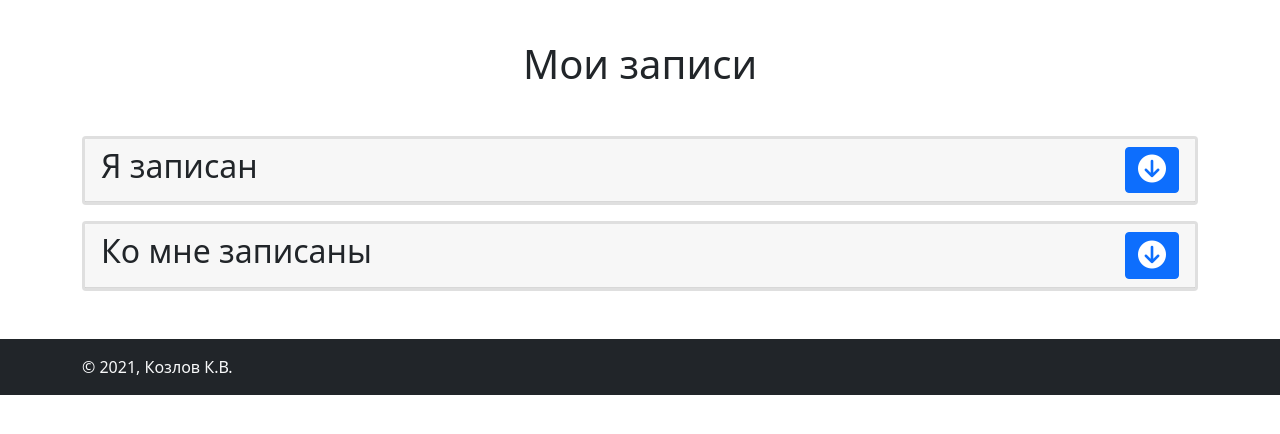
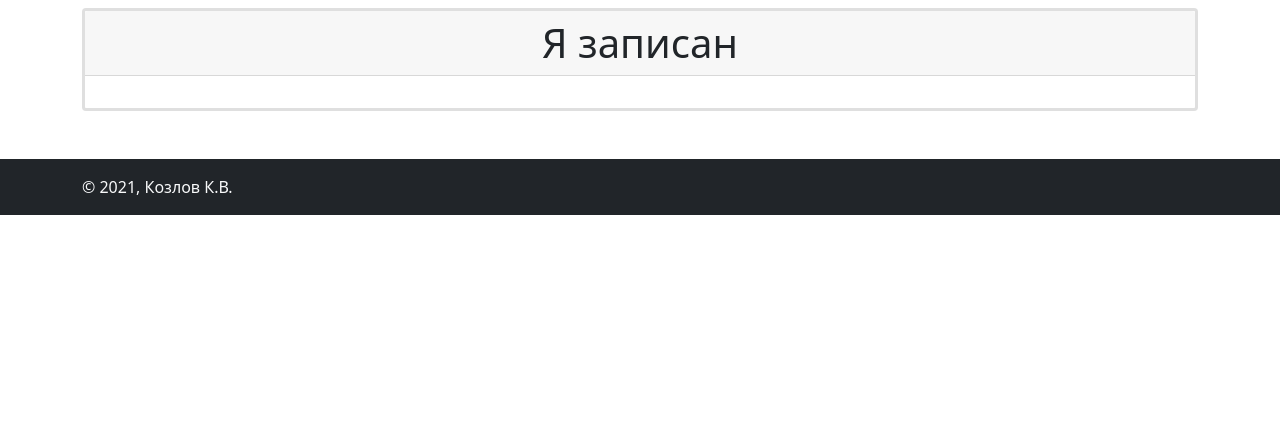
Before and after one commit to KozlovKV/clients-notebook, a Django app: page /service/my/notes/ in a window 1280 px wide. Shown: the part 56-490 px from the top of the page. Run offline with Django 3.2, Linux system fonts and the light colour scheme; the visitor is signed in with stand-in values (Sample User, id 1); data that the repository does not hold is empty; some libraries are stand-ins or nearby versions.

Commit message:
Implement notes body module as me2other (so-so)

```diff
--- a/apps/services_app/templates/my_notes.html
+++ b/apps/services_app/templates/my_notes.html
@@ -5,28 +5,10 @@
 
 
 {% block main_content %}
-<h1 class="text-center m-5">Мои записи</h1>
 <div class="card mt-3 border-3">
-    <div class="card-header d-flex justify-content-between">
-        <h2>Я записан</h2>
-        <button class="btn btn-primary" type="button" data-toggle="collapse" data-target="#me2other">
-            <i class="fs-3 fas fa-arrow-circle-down"></i>
-        </button>
-    </div>
-    <div class="card-body collapse row row-cols-1 g-3" id="me2other">
-        {% include 'base/notes_me2other.html' %}
-    </div>
-</div>
-
-<div class="card mt-3 border-3">
-    <div class="card-header d-flex justify-content-between">
-        <h2>Ко мне записаны</h2>
-        <button class="btn btn-primary" type="button" data-toggle="collapse" data-target="#other2me">
-            <i class="fs-3 fas fa-arrow-circle-down"></i>
-        </button>
-    </div>
-    <div class="card-body collapse row row-cols-1 g-3" id="other2me">
-        {% include 'base/notes_other2me.html' %}
+    <h1 class="card-header text-center">Я записан</h1>
+    <div class="card-body">
+        {% include 'base/notes_list_card_body.html' %}
     </div>
 </div>
 {% endblock %}
--- a/apps/services_app/views/lists.py
+++ b/apps/services_app/views/lists.py
@@ -90,7 +90,7 @@ class MyServiceNotesListView(BaseViewWithMenu):
     def get_context_data(self, **kwargs):
         context = super(MyServiceNotesListView, self).get_context_data(**kwargs)
         context.update({
-            'me2other': self.get_notes_me2other(),
+            'object_list': self.get_notes_me2other(),
             'other2me': self.get_notes_other2me(),
         })
         return context
```
